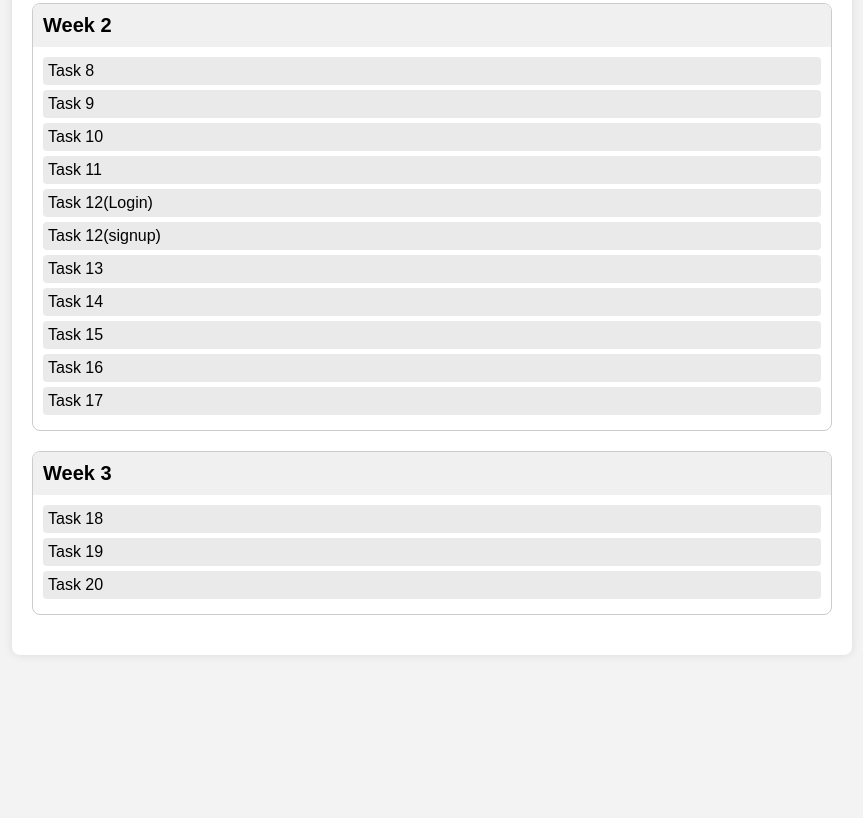
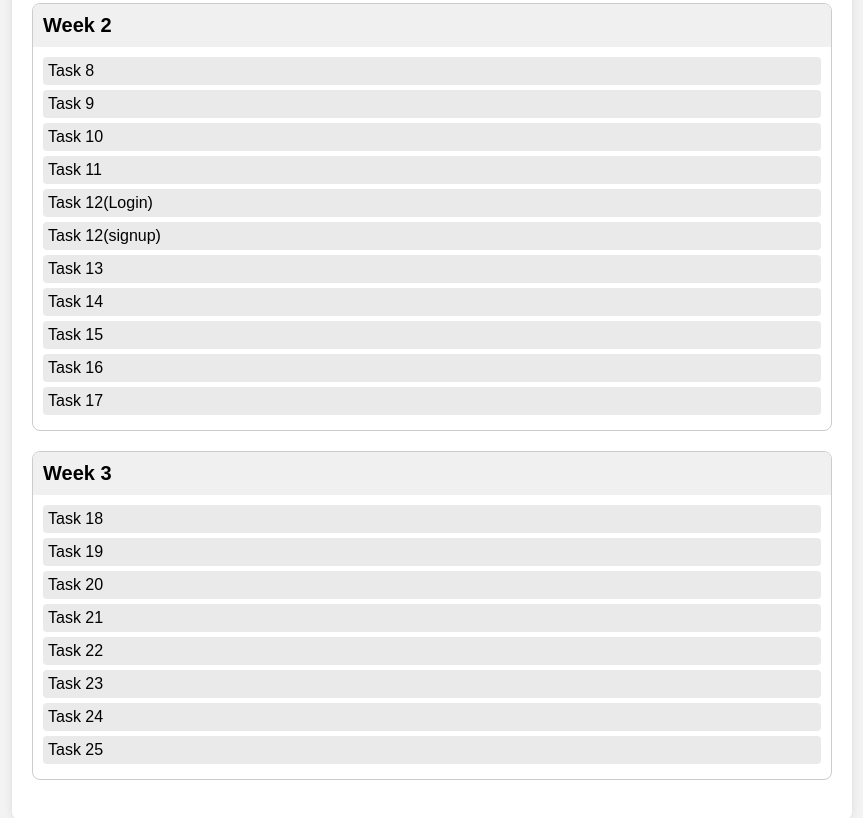
Before and after one commit to AfsahKhilat/Assignment, a plain HTML site: page index.html in a window 1280 px wide. Shown: the part 485-1303 px from the top of the page, without its empty margins (208-1071 px from the left). Before the commit the page ends 1160 px from the top, so only its background shows below. Drawn offline with Linux system fonts and the light colour scheme.

Commit message:
index.html

```diff
--- a/index.html
+++ b/index.html
@@ -100,6 +100,11 @@
         <div class="task"><a href="task18.html">Task 18</a></div>
         <div class="task"><a href="task19.html">Task 19</a></div>
         <div class="task"><a href="task20.html">Task 20</a></div>
+        <div class="task"><a href="task21.html">Task 21</a></div>
+        <div class="task"><a href="task22.html">Task 22</a></div>
+        <div class="task"><a href="task23.html">Task 23</a></div>
+        <div class="task"><a href="task24.html">Task 24</a></div>
+        <div class="task"><a href="task25.html">Task 25</a></div>
     </div>
   </div>
 </div>
```
